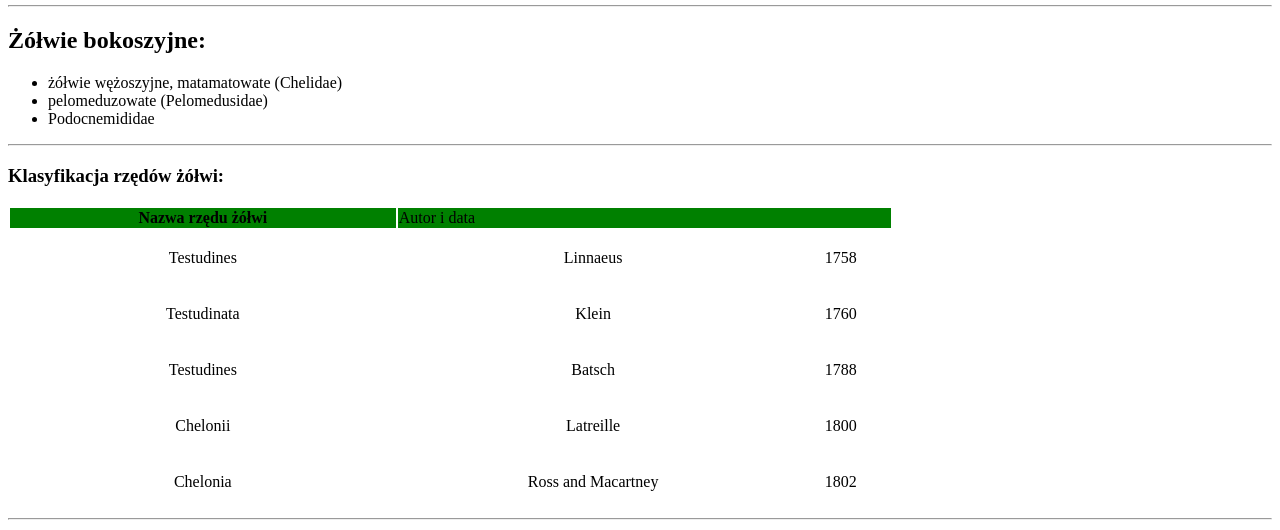
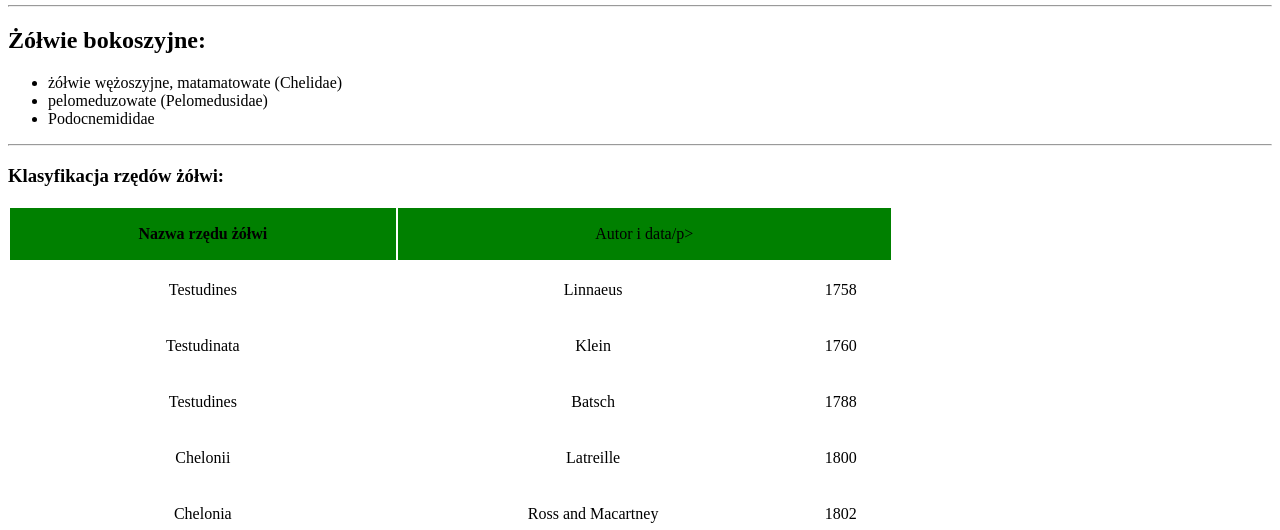
Before and after one commit to Lidiacyb/Lidiacyb.github.io, a plain HTML site: page zadanie2/zadanie2.html in a window 1280 px wide. Shown: the part 270-800 px from the top of the page. Drawn offline with Linux system fonts and the light colour scheme.

Commit message:
Update zadanie2.html

```diff
--- a/zadanie2/zadanie2.html
+++ b/zadanie2/zadanie2.html
@@ -28,7 +28,7 @@ Dział zoologii zajmujący się żółwiami to <span style="font-family: Wide La
 <table><table style="width: 70%">
 <tbody style="background-color: green">
 <tr>
-	<th>Nazwa rzędu żółwi</th>	<td colspan="2">Autor i data</td>
+	<th>Nazwa rzędu żółwi</th>	<td colspan="2"><p style="text-align: center">Autor i data/p></td>
 	</tr></tbody>
 	<tr><tbody>
 	<td><p style="text-align: center">Testudines</p></td>	<td><p style="text-align: center">Linnaeus</p></td>	<td><p style="text-align: center">1758</p></td>
```
